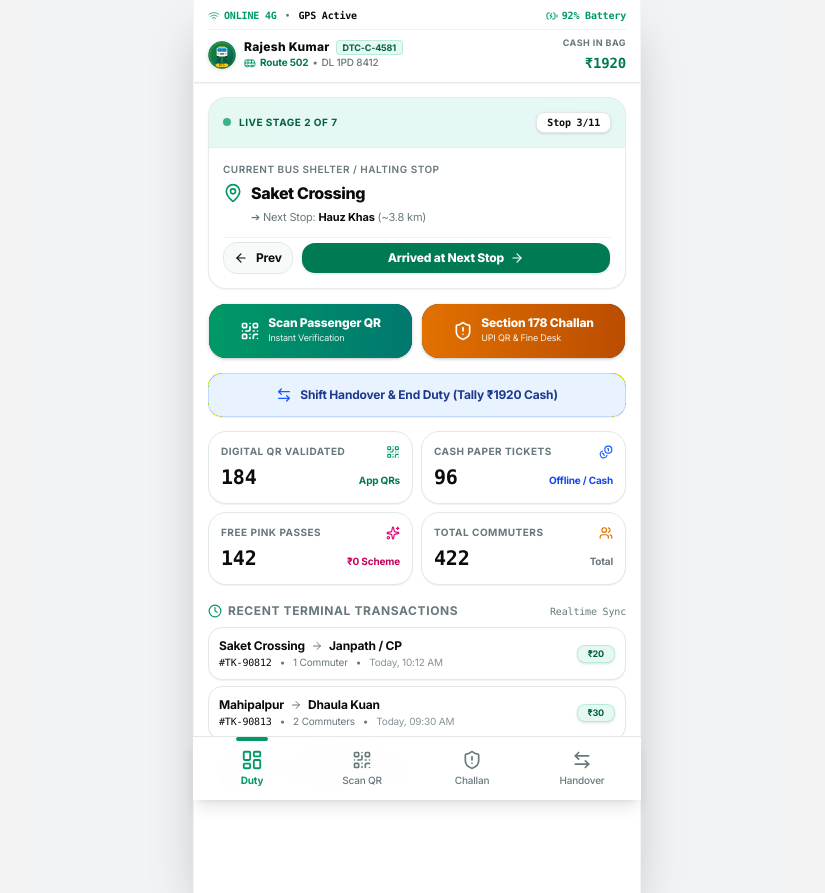
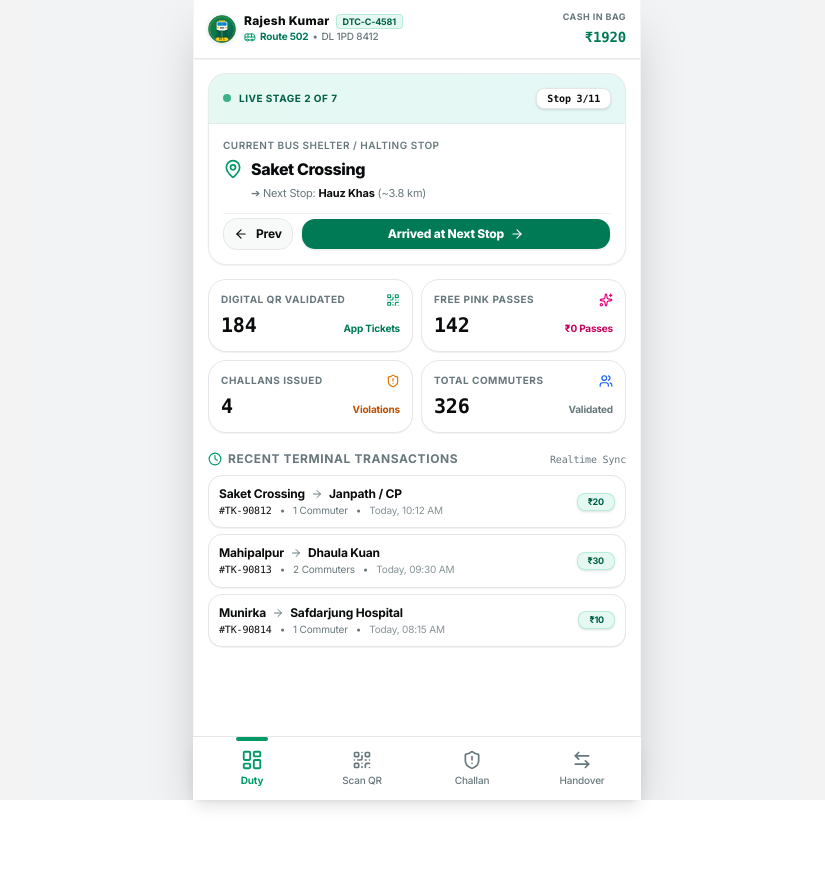
Before and after one commit to Parmanand1999/next-js-project-template, a Next.js app: page /conductor in a window 1280 px wide. Shown: the whole page, without its empty margins (223-1048 px from the left). After the commit the page ends 800 px from the top, so only its background shows below. Built offline with nearby package versions, Linux system fonts and the light colour scheme.

Commit message:
refactor(conductor): remove top telemetry bar, remove duplicate action buttons, and remove cash paper tickets from duty metrics

```diff
--- a/src/app/(conductor)/conductor/handover/page.tsx
+++ b/src/app/(conductor)/conductor/handover/page.tsx
@@ -82,6 +82,7 @@ export default function ConductorHandoverPage() {
   const activeDutyId = useDtcStore((state) => state.activeDutyId);
   const conductorDuties = useDtcStore((state) => state.conductorDuties);
   const shiftHandovers = useDtcStore((state) => state.shiftHandovers);
+  const noTicketChallans = useDtcStore((state) => state.noTicketChallans);
   const routes = useDtcStore((state) => state.routes);
   const currentStopIndex = useDtcStore((state) => state.currentStopIndex);
   const recordShiftHandover = useDtcStore((state) => state.recordShiftHandover);
@@ -186,12 +187,12 @@ export default function ConductorHandoverPage() {
             <span className="text-sm font-black text-foreground font-mono">{activeDuty.ticketsSoldDigital}</span>
           </div>
           <div className="p-2.5 rounded-xl bg-muted/40 border border-border">
-            <span className="text-[10px] text-muted-foreground block">Cash Tickets</span>
-            <span className="text-sm font-black text-foreground font-mono">{activeDuty.ticketsSoldCash}</span>
+            <span className="text-[10px] text-muted-foreground block">Pink Passes</span>
+            <span className="text-sm font-black text-foreground font-mono">{activeDuty.pinkTicketsIssued}</span>
           </div>
           <div className="p-2.5 rounded-xl bg-muted/40 border border-border">
-            <span className="text-[10px] text-muted-foreground block">Pink Passes</span>
-            <span className="text-sm font-black text-foreground font-mono">{activeDuty.pinkTicketsIssued}</span>
+            <span className="text-[10px] text-muted-foreground block">Challans</span>
+            <span className="text-sm font-black text-foreground font-mono">{noTicketChallans.length}</span>
           </div>
         </div>
       </Card>
--- a/src/app/(conductor)/conductor/page.tsx
+++ b/src/app/(conductor)/conductor/page.tsx
@@ -1,7 +1,6 @@
 'use client';
 
 import React from 'react';
-import Link from 'next/link';
 import { useDtcStore } from '@/store/useDtcStore';
 import { Card, CardContent } from '@/components/ui/card';
 import { Button } from '@/components/ui/button';
@@ -10,12 +9,10 @@ import { toast } from 'sonner';
 import {
   QrCode,
   ShieldAlert,
-  ArrowLeftRight,
   MapPin,
   ArrowRight,
   Sparkles,
   Users,
-  Coins,
   Clock,
   ArrowLeft,
 } from 'lucide-react';
@@ -25,6 +22,7 @@ export default function ConductorDashboardPage() {
   const conductorDuties = useDtcStore((state) => state.conductorDuties);
   const routes = useDtcStore((state) => state.routes);
   const passengerTickets = useDtcStore((state) => state.passengerTickets);
+  const noTicketChallans = useDtcStore((state) => state.noTicketChallans);
   const currentStopIndex = useDtcStore((state) => state.currentStopIndex);
   const advanceBusStop = useDtcStore((state) => state.advanceBusStop);
   const reverseBusStop = useDtcStore((state) => state.reverseBusStop);
@@ -36,8 +34,7 @@ export default function ConductorDashboardPage() {
   const nextStop = assignedRoute.stops[currentStopIndex + 1];
   const prevStop = currentStopIndex > 0 ? assignedRoute.stops[currentStopIndex - 1] : null;
 
-  const totalPassengers =
-    activeDuty.ticketsSoldDigital + activeDuty.ticketsSoldCash + activeDuty.pinkTicketsIssued;
+  const totalPassengers = activeDuty.ticketsSoldDigital + activeDuty.pinkTicketsIssued;
 
   return (
     <div className="p-3.5 space-y-3.5 animate-in fade-in duration-200">
@@ -110,41 +107,7 @@ export default function ConductorDashboardPage() {
         </CardContent>
       </Card>
 
-      {/* 2. PRIMARY ACTION BAR */}
-      <div className="grid grid-cols-2 gap-2">
-        <Link href="/conductor/scan" className="block">
-          <Button className="w-full h-14 rounded-2xl bg-gradient-to-r from-emerald-600 to-teal-700 hover:from-emerald-700 hover:to-teal-800 text-white font-black text-xs shadow-sm flex items-center justify-center gap-2">
-            <QrCode className="size-5" />
-            <div className="text-left">
-              <span className="block leading-none">Scan Passenger QR</span>
-              <span className="text-[9px] font-normal opacity-90">Instant Verification</span>
-            </div>
-          </Button>
-        </Link>
-
-        <Link href="/conductor/challan" className="block">
-          <Button className="w-full h-14 rounded-2xl bg-gradient-to-r from-amber-600 to-amber-700 hover:from-amber-700 hover:to-amber-800 text-white font-black text-xs shadow-sm flex items-center justify-center gap-2">
-            <ShieldAlert className="size-5" />
-            <div className="text-left">
-              <span className="block leading-none">Section 178 Challan</span>
-              <span className="text-[9px] font-normal opacity-90">UPI QR & Fine Desk</span>
-            </div>
-          </Button>
-        </Link>
-      </div>
-
-      {/* Secondary Action: Shift Handover */}
-      <Link href="/conductor/handover" className="block">
-        <Button
-          type="button"
-          className="w-full h-11 rounded-xl bg-blue-500/10 hover:bg-blue-500/20 border border-blue-500/30 text-blue-900 dark:text-blue-300 font-bold text-xs flex items-center justify-center gap-2 shadow-2xs"
-        >
-          <ArrowLeftRight className="size-4 text-blue-600" />
-          <span>Shift Handover & End Duty (Tally ₹{activeDuty.totalCashCollected} Cash)</span>
-        </Button>
-      </Link>
-
-      {/* 3. SHIFT PASSENGER & CASH TELEMETRY METRICS */}
+      {/* 2. SHIFT PASSENGER & DUTY METRICS */}
       <div className="grid grid-cols-2 gap-2">
         {/* Digital QR Scans */}
         <div className="p-3 rounded-2xl bg-card border border-border shadow-2xs space-y-1">
@@ -154,23 +117,11 @@ export default function ConductorDashboardPage() {
           </div>
           <div className="flex items-baseline justify-between">
             <span className="text-xl font-black text-foreground font-mono">{activeDuty.ticketsSoldDigital}</span>
-            <span className="text-[10px] text-emerald-700 dark:text-emerald-400 font-bold">App QRs</span>
+            <span className="text-[10px] text-emerald-700 dark:text-emerald-400 font-bold">App Tickets</span>
           </div>
         </div>
 
-        {/* Cash Tickets Sold */}
-        <div className="p-3 rounded-2xl bg-card border border-border shadow-2xs space-y-1">
-          <div className="flex items-center justify-between text-muted-foreground">
-            <span className="text-[10px] uppercase font-bold tracking-wider">Cash Paper Tickets</span>
-            <Coins className="size-3.5 text-blue-600" />
-          </div>
-          <div className="flex items-baseline justify-between">
-            <span className="text-xl font-black text-foreground font-mono">{activeDuty.ticketsSoldCash}</span>
-            <span className="text-[10px] text-blue-700 dark:text-blue-400 font-bold">Offline / Cash</span>
-          </div>
-        </div>
-
-        {/* Pink Passes Issued */}
+        {/* Pink Passes Validated */}
         <div className="p-3 rounded-2xl bg-card border border-border shadow-2xs space-y-1">
           <div className="flex items-center justify-between text-muted-foreground">
             <span className="text-[10px] uppercase font-bold tracking-wider">Free Pink Passes</span>
@@ -178,7 +129,19 @@ export default function ConductorDashboardPage() {
           </div>
           <div className="flex items-baseline justify-between">
             <span className="text-xl font-black text-foreground font-mono">{activeDuty.pinkTicketsIssued}</span>
-            <span className="text-[10px] text-pink-700 dark:text-pink-400 font-bold">₹0 Scheme</span>
+            <span className="text-[10px] text-pink-700 dark:text-pink-400 font-bold">₹0 Passes</span>
+          </div>
+        </div>
+
+        {/* Section 178 Challans Issued */}
+        <div className="p-3 rounded-2xl bg-card border border-border shadow-2xs space-y-1">
+          <div className="flex items-center justify-between text-muted-foreground">
+            <span className="text-[10px] uppercase font-bold tracking-wider">Challans Issued</span>
+            <ShieldAlert className="size-3.5 text-amber-600" />
+          </div>
+          <div className="flex items-baseline justify-between">
+            <span className="text-xl font-black text-foreground font-mono">{noTicketChallans.length}</span>
+            <span className="text-[10px] text-amber-700 dark:text-amber-400 font-bold">Violations</span>
           </div>
         </div>
 
@@ -186,11 +149,11 @@ export default function ConductorDashboardPage() {
         <div className="p-3 rounded-2xl bg-card border border-border shadow-2xs space-y-1">
           <div className="flex items-center justify-between text-muted-foreground">
             <span className="text-[10px] uppercase font-bold tracking-wider">Total Commuters</span>
-            <Users className="size-3.5 text-amber-600" />
+            <Users className="size-3.5 text-blue-600" />
           </div>
           <div className="flex items-baseline justify-between">
             <span className="text-xl font-black text-foreground font-mono">{totalPassengers}</span>
-            <span className="text-[10px] text-muted-foreground font-bold">Total</span>
+            <span className="text-[10px] text-muted-foreground font-bold">Validated</span>
           </div>
         </div>
       </div>
--- a/src/app/(conductor)/layout.tsx
+++ b/src/app/(conductor)/layout.tsx
@@ -10,8 +10,6 @@ import {
   QrCode,
   ShieldAlert,
   ArrowLeftRight,
-  BatteryCharging,
-  Wifi,
   Bus,
 } from 'lucide-react';
 
@@ -59,28 +57,9 @@ export default function ConductorAppLayout({
       {/* Mobile Conductor App Viewport */}
       <div className="w-full max-w-md min-h-screen bg-background flex flex-col relative shadow-2xl border-x border-border/40 pb-20">
         {/* Conductor App Header Bar */}
-        <header className="sticky top-0 z-40 bg-card/95 backdrop-blur-md border-b border-border/80 px-3.5 py-2 shadow-2xs">
-          {/* Top Status Telemetry Line */}
-          <div className="flex items-center justify-between text-[10px] text-muted-foreground pb-1.5 border-b border-border/60 font-mono">
-            <div className="flex items-center gap-2">
-              <span className="flex items-center gap-1 text-emerald-600 dark:text-emerald-400 font-bold">
-                <Wifi className="size-3 text-emerald-600 dark:text-emerald-400 animate-pulse" />
-                <span>ONLINE 4G</span>
-              </span>
-              <span>•</span>
-              <span className="text-foreground font-semibold">GPS Active</span>
-            </div>
-
-            <div className="flex items-center gap-2">
-              <span className="flex items-center gap-1 text-emerald-600 dark:text-emerald-400 font-bold">
-                <BatteryCharging className="size-3 text-emerald-600" />
-                <span>92% Battery</span>
-              </span>
-            </div>
-          </div>
-
+        <header className="sticky top-0 z-40 bg-card/95 backdrop-blur-md border-b border-border/80 px-3.5 py-2.5 shadow-2xs">
           {/* Conductor & Bus Information Row */}
-          <div className="flex items-center justify-between pt-1.5">
+          <div className="flex items-center justify-between">
             <div className="flex items-center gap-2">
               <DtcLogo size={28} />
               <div>
```
